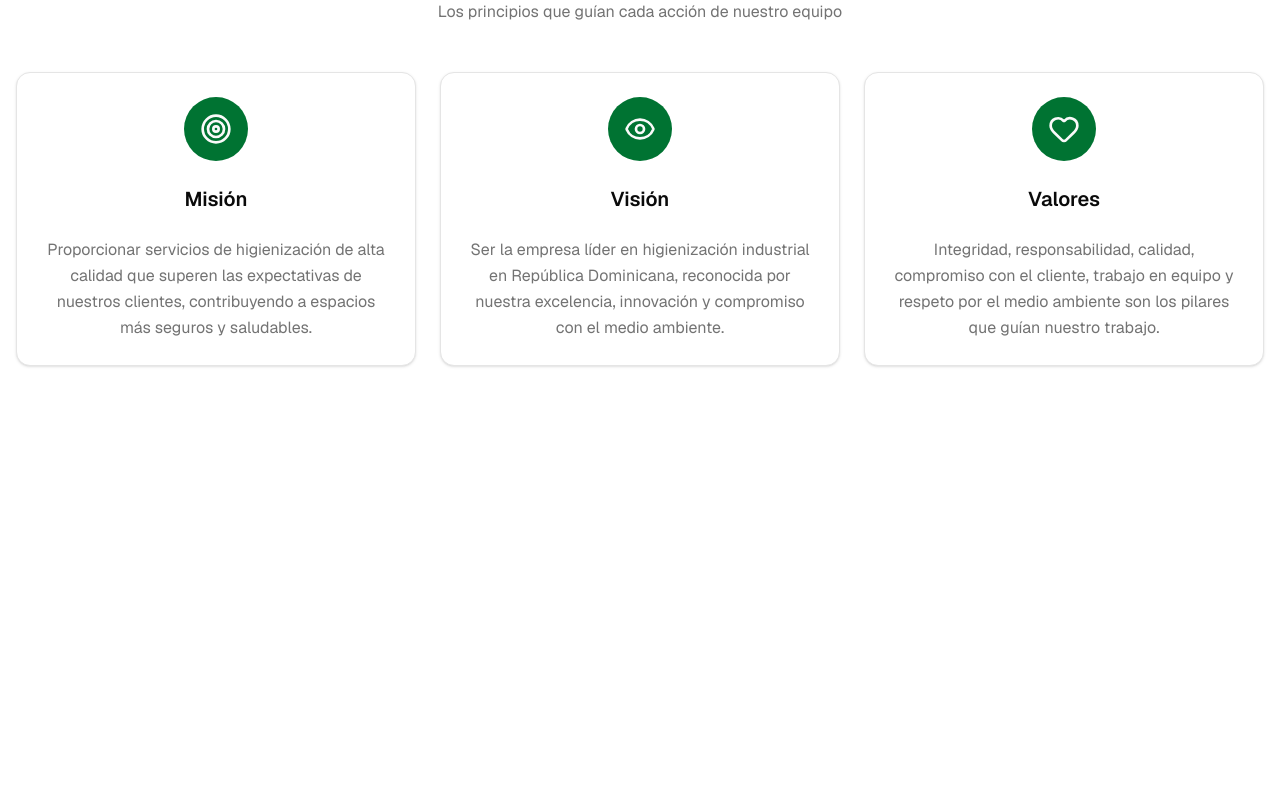
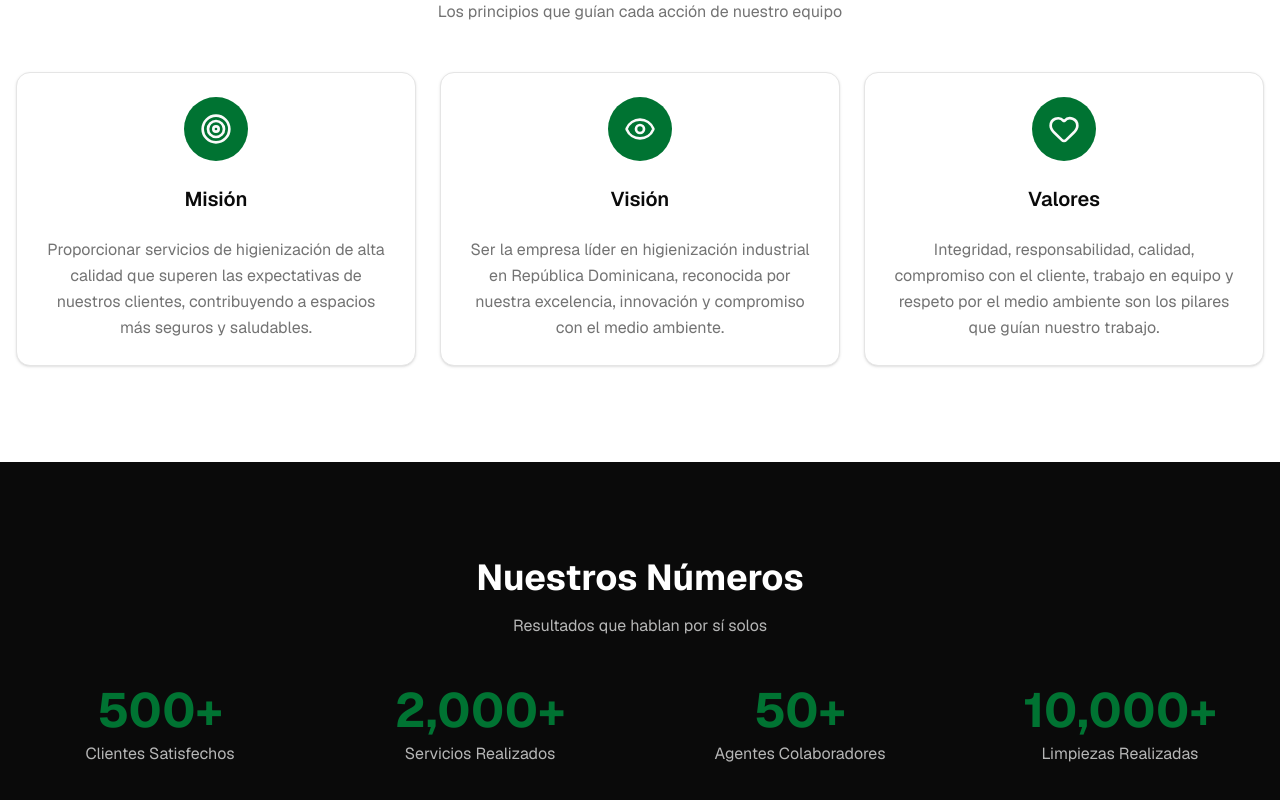
Before and after one commit to Elihan303/zona-limpia, a Next.js app: page / in a window 1280 px wide. Shown: the part 2352-3152 px from the top of the page. Before the commit the page ends 2814 px from the top, so only its background shows below. Built offline with nearby package versions, Linux system fonts and the light colour scheme.

Commit message:
feat: stats section component

```diff
--- a/app/page.tsx
+++ b/app/page.tsx
@@ -4,6 +4,7 @@ import { AboutSection } from "@/components/AboutSection";
 import { ServicesCards } from "@/components/ServicesCards";
 import { WhyChooseUs } from "@/components/WhyChooseUs";
 import { MissionVisionValues } from "@/components/MissionVisionValues";
+import { StatsSection } from "@/components/StatsSection";
 
 export default function Home() {
   return (
@@ -15,8 +16,8 @@ export default function Home() {
         <ServicesCards />
         <WhyChooseUs />
         <MissionVisionValues />
-        {/* <StatsSection />
-        <BrochureDownload />
+        <StatsSection />
+        {/*<BrochureDownload />
         <ServiceTypes /> */}
       </main>
       {/* <Footer /> */}
--- /dev/null
+++ b/components/StatsSection/index.tsx
@@ -0,0 +1,88 @@
+"use client";
+
+import { useEffect, useState, useRef } from "react";
+
+const stats = [
+  { label: "Clientes Satisfechos", value: 500, suffix: "+" },
+  { label: "Servicios Realizados", value: 2000, suffix: "+" },
+  { label: "Agentes Colaboradores", value: 50, suffix: "+" },
+  { label: "Limpiezas Realizadas", value: 10000, suffix: "+" },
+];
+
+const DURATION = 2000;
+
+function AnimatedCounter({ value, suffix }: { value: number; suffix: string }) {
+  const [count, setCount] = useState(0);
+  const ref = useRef<HTMLDivElement>(null);
+  const rafRef = useRef<number>(0);
+
+  useEffect(() => {
+    const el = ref.current;
+    if (!el) return;
+
+    const observer = new IntersectionObserver(
+      ([entry]) => {
+        if (!entry.isIntersecting) return;
+        observer.disconnect();
+
+        const start = performance.now();
+
+        const tick = (now: number) => {
+          const elapsed = now - start;
+          const progress = Math.min(elapsed / DURATION, 1);
+          // ease-out quad
+          const eased = 1 - (1 - progress) * (1 - progress);
+          setCount(Math.floor(eased * value));
+
+          if (progress < 1) {
+            rafRef.current = requestAnimationFrame(tick);
+          } else {
+            setCount(value);
+          }
+        };
+
+        rafRef.current = requestAnimationFrame(tick);
+      },
+      { threshold: 0.1 },
+    );
+
+    observer.observe(el);
+
+    return () => {
+      observer.disconnect();
+      cancelAnimationFrame(rafRef.current);
+    };
+  }, [value]);
+
+  return (
+    <div ref={ref} className="text-4xl md:text-5xl font-bold text-primary">
+      {count.toLocaleString()}
+      {suffix}
+    </div>
+  );
+}
+
+export function StatsSection() {
+  return (
+    <section className="py-16 md:py-24 bg-foreground text-background">
+      <div className="container mx-auto px-4">
+        <div className="text-center mb-12">
+          <h2 className="text-3xl md:text-4xl font-bold mb-4">
+            Nuestros Números
+          </h2>
+          <p className="text-background/70">
+            Resultados que hablan por sí solos
+          </p>
+        </div>
+        <div className="grid grid-cols-2 md:grid-cols-4 gap-8">
+          {stats.map((stat, index) => (
+            <div key={index} className="text-center">
+              <AnimatedCounter value={stat.value} suffix={stat.suffix} />
+              <p className="mt-2 text-background/70">{stat.label}</p>
+            </div>
+          ))}
+        </div>
+      </div>
+    </section>
+  );
+}
```
